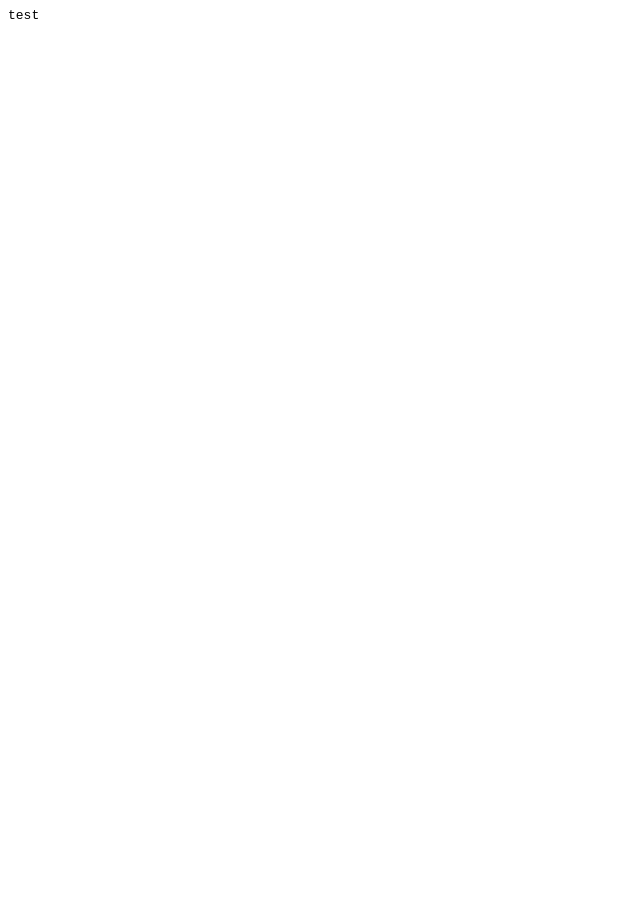
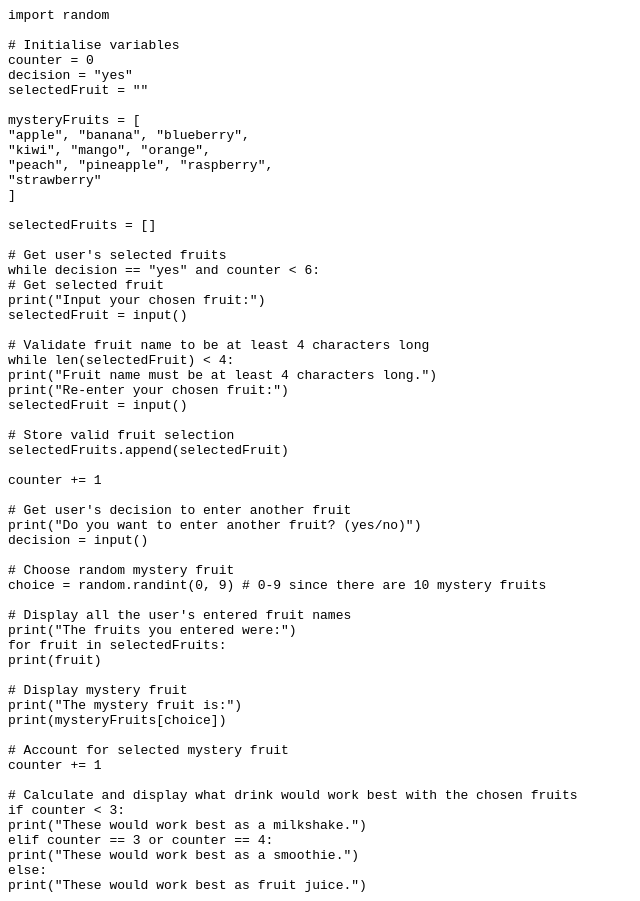
Before and after one commit to qwkdev/pastebin, a plain HTML site: page index.html in a window 1280 px wide. Shown: the whole page, without its empty margins (0-640 px from the left). Before the commit the page ends 800 px from the top, so only its background shows below. Drawn offline with Linux system fonts and the light colour scheme.

Commit message:
Update index.html

```diff
--- a/index.html
+++ b/index.html
@@ -1,3 +1,62 @@
 <p style="font-family: monospace; margin: 0;">
-test
+
+import random<br>
+<br>
+# Initialise variables<br>
+counter = 0<br>
+decision = "yes"<br>
+selectedFruit = ""<br>
+<br>
+mysteryFruits = [<br>
+    "apple", "banana", "blueberry",<br>
+    "kiwi", "mango", "orange",<br>
+    "peach", "pineapple", "raspberry",<br>
+    "strawberry"<br>
+]<br>
+<br>
+selectedFruits = []<br>
+<br>
+# Get user's selected fruits<br>
+while decision == "yes" and counter < 6:<br>
+    # Get selected fruit<br>
+    print("Input your chosen fruit:")<br>
+    selectedFruit = input()<br>
+<br>
+    # Validate fruit name to be at least 4 characters long<br>
+    while len(selectedFruit) < 4:<br>
+        print("Fruit name must be at least 4 characters long.")<br>
+        print("Re-enter your chosen fruit:")<br>
+        selectedFruit = input()<br>
+<br>
+    # Store valid fruit selection<br>
+    selectedFruits.append(selectedFruit)<br>
+<br>
+    counter += 1<br>
+<br>
+    # Get user's decision to enter another fruit<br>
+    print("Do you want to enter another fruit? (yes/no)")<br>
+    decision = input()<br>
+<br>
+# Choose random mystery fruit<br>
+choice = random.randint(0, 9) # 0-9 since there are 10 mystery fruits<br>
+<br>
+# Display all the user's entered fruit names<br>
+print("The fruits you entered were:")<br>
+for fruit in selectedFruits:<br>
+    print(fruit)<br>
+<br>
+# Display mystery fruit<br>
+print("The mystery fruit is:")<br>
+print(mysteryFruits[choice])<br>
+<br>
+# Account for selected mystery fruit<br>
+counter += 1<br>
+<br>
+# Calculate and display what drink would work best with the chosen fruits<br>
+if counter < 3:<br>
+    print("These would work best as a milkshake.")<br>
+elif counter == 3 or counter == 4:<br>
+    print("These would work best as a smoothie.")<br>
+else:<br>
+    print("These would work best as fruit juice.")<br>
 </p>
```
